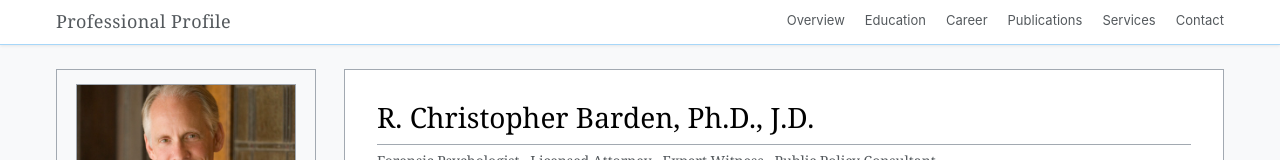
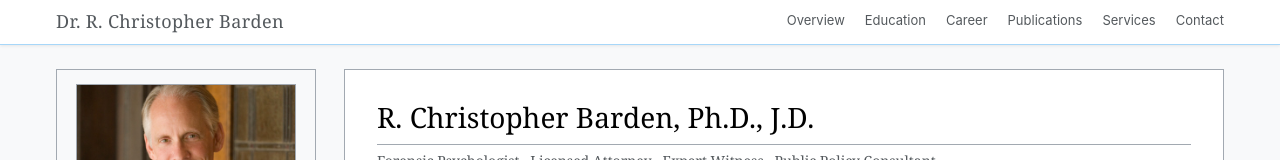
Before and after one commit to juliajbarden/Dr.RChrisBarden, a plain HTML site: page index.html in a window 1280 px wide. Shown: the top 160 px of the page. Drawn offline with Linux system fonts and the light colour scheme.

Commit message:
update site name in topbar

```diff
--- a/index.html
+++ b/index.html
@@ -11,7 +11,7 @@
   <!-- Top navigation bar (Wikipedia-style) -->
   <div id="topbar">
     <div id="topbar-inner">
-      <span id="site-name">Professional Profile</span>
+      <span id="site-name">Dr. R. Christopher Barden</span>
       <nav id="topbar-nav">
         <a href="#overview">Overview</a>
         <a href="#education">Education</a>
```
